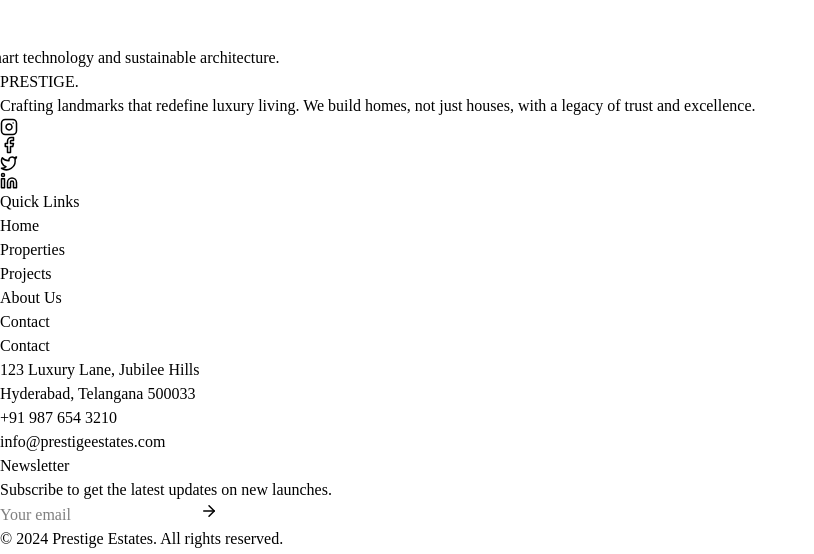
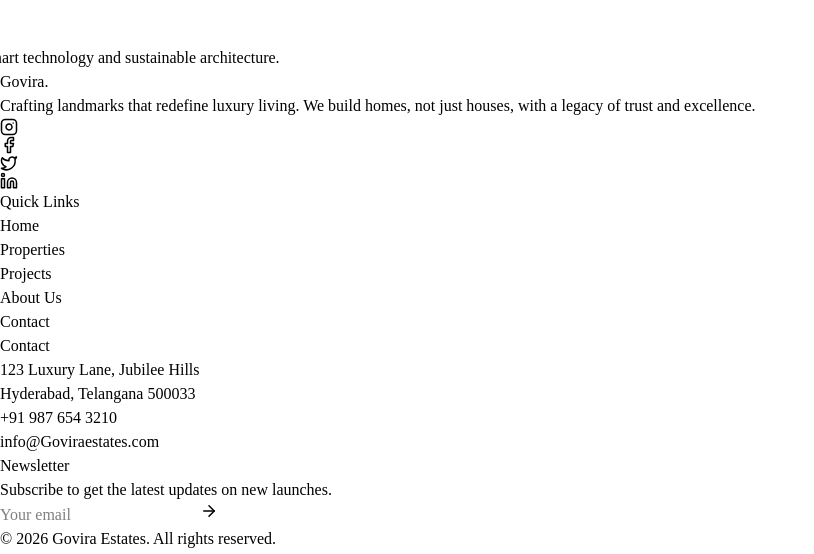
Before and after one commit to mpranavraj/RealEstateDemo, a React (Vite) app in the folder client/: page /plans in a window 1280 px wide. Shown: the part 2202-2756 px from the top of the page, without its empty margins (0-814 px from the left). Built offline with nearby package versions, Linux system fonts and the light colour scheme; a web font is replaced by a local one.

Commit message:
Run project locally and minor fixes

```diff
--- a/client/index.html
+++ b/client/index.html
@@ -4,12 +4,12 @@
     <meta charset="UTF-8" />
     <meta name="viewport" content="width=device-width, initial-scale=1.0, maximum-scale=1" />
 
-    <meta property="og:title" content="Prestige Estates | Luxury Living" />
+    <meta property="og:title" content="Govira Estates | Luxury Living" />
     <meta property="og:description" content="Premium real estate and luxury homes." />
     <meta property="og:type" content="website" />
     <meta property="og:image" content="/images/hero-exterior.png" />
     <meta name="twitter:card" content="summary_large_image" />
-    <meta name="twitter:title" content="Prestige Estates" />
+    <meta name="twitter:title" content="Govira Estates" />
     <meta name="twitter:description" content="Premium real estate and luxury homes." />
     <meta name="twitter:image" content="/images/hero-exterior.png" />
 
--- a/client/src/components/footer.tsx
+++ b/client/src/components/footer.tsx
@@ -9,7 +9,7 @@ export function Footer() {
       <div className="container mx-auto px-6">
         <div className="grid md:grid-cols-4 gap-12 mb-16">
           <div className="space-y-6">
-            <h3 className="text-3xl font-serif font-bold">PRESTIGE<span className="text-secondary">.</span></h3>
+            <h3 className="text-3xl font-serif font-bold">Govira<span className="text-secondary">.</span></h3>
             <p className="text-white/70 leading-relaxed">
               Crafting landmarks that redefine luxury living. We build homes, not just houses, with a legacy of trust and excellence.
             </p>
@@ -38,7 +38,7 @@ export function Footer() {
               <li>123 Luxury Lane, Jubilee Hills</li>
               <li>Hyderabad, Telangana 500033</li>
               <li>+91 987 654 3210</li>
-              <li>info@prestigeestates.com</li>
+              <li>info@Goviraestates.com</li>
             </ul>
           </div>
 
@@ -55,7 +55,7 @@ export function Footer() {
         </div>
 
         <div className="pt-8 border-t border-white/10 flex flex-col md:flex-row justify-between items-center gap-4 text-sm text-white/50">
-          <p>&copy; 2024 Prestige Estates. All rights reserved.</p>
+          <p>&copy; 2026 Govira Estates. All rights reserved.</p>
           <div className="flex gap-6">
             <a href="#" className="hover:text-white">Privacy Policy</a>
             <a href="#" className="hover:text-white">Terms of Service</a>
--- a/client/src/components/navbar.tsx
+++ b/client/src/components/navbar.tsx
@@ -32,7 +32,7 @@ export function Navbar() {
       <div className="container mx-auto px-6 flex items-center justify-between">
         <Link href="/">
           <a className="text-2xl font-serif font-bold tracking-tight">
-            PRESTIGE<span className="text-secondary">.</span>
+            Govira<span className="text-secondary">.</span>
           </a>
         </Link>
 
--- a/client/src/lib/constants.ts
+++ b/client/src/lib/constants.ts
@@ -102,7 +102,7 @@ export const TESTIMONIALS = [
     id: 1,
     name: "Rajesh Kumar",
     role: "Business Owner",
-    content: "Buying a home with Prestige Estates was a seamless experience. The attention to detail in their properties is unmatched.",
+    content: "Buying a home with Govira Estates was a seamless experience. The attention to detail in their properties is unmatched.",
     image: "https://images.unsplash.com/photo-1507003211169-0a1dd7228f2d?auto=format&fit=crop&q=80&w=200"
   },
   {
--- a/client/src/pages/about.tsx
+++ b/client/src/pages/about.tsx
@@ -84,7 +84,7 @@ export default function About() {
                 </h2>
               </div>
               <p className="text-2xl font-light text-white/60 leading-relaxed max-w-xl">
-                Prestige Estates began with a simple vision: to create living spaces that inspire. Over three decades, we have grown from a boutique developer to one of the most trusted names in luxury real estate.
+                Govira Estates began with a simple vision: to create living spaces that inspire. Over three decades, we have grown from a boutique developer to one of the most trusted names in luxury real estate.
               </p>
               <p className="text-lg font-light text-white/40 leading-relaxed max-w-xl">
                 Our commitment to quality, transparency, and innovation has earned us the trust of over 10,000 families. We don't just build buildings — we build communities that endure.
@@ -107,7 +107,7 @@ export default function About() {
                 <img
                   src="/images/hero-exterior.png"
                   className="w-full h-full object-cover transition-transform duration-[2s] group-hover:scale-110"
-                  alt="Prestige Legacy"
+                  alt="Govira Legacy"
                 />
                 <div className="absolute inset-0 border-[20px] border-white/5 m-8 pointer-events-none transition-all duration-1000 group-hover:m-4" />
               </motion.div>
@@ -237,7 +237,7 @@ export default function About() {
             JOIN THE <span className="italic text-secondary">LEGACY</span>
           </h2>
           <p className="text-xl font-light text-white/40 max-w-2xl mx-auto">
-            Experience the Prestige difference — where every home is a masterpiece.
+            Experience the Govira difference — where every home is a masterpiece.
           </p>
           <Button className="bg-secondary hover:bg-white text-primary px-16 py-8 rounded-none text-xl font-bold transition-all duration-500 group">
             GET IN TOUCH
--- a/client/src/pages/contact.tsx
+++ b/client/src/pages/contact.tsx
@@ -146,7 +146,7 @@ export default function Contact() {
                   {
                     icon: Mail,
                     title: "Email",
-                    lines: ["info@prestigeestates.com", "sales@prestigeestates.com"],
+                    lines: ["info@Goviraestates.com", "sales@Goviraestates.com"],
                   },
                   {
                     icon: Clock,
--- a/client/src/pages/home.tsx
+++ b/client/src/pages/home.tsx
@@ -41,7 +41,7 @@ export default function Home() {
               The Epitome of Living
             </span>
             <h1 className="text-7xl md:text-[10rem] font-serif font-black leading-[0.85] tracking-tighter mb-12">
-              PRESTIGE<br/>
+              Govira<br/>
               <span className="italic text-transparent bg-clip-text bg-gradient-to-r from-secondary via-secondary/70 to-secondary/30">ESTATES</span>
             </h1>
             <div className="flex flex-col md:flex-row items-center justify-center gap-8 mt-16">
--- a/client/src/pages/plans.tsx
+++ b/client/src/pages/plans.tsx
@@ -170,7 +170,7 @@ export default function Plans() {
                         </div>
                         <div className="mt-8 p-10 bg-white/5 backdrop-blur-md border border-white/10 rounded-3xl text-left w-full group-hover:bg-secondary group-hover:text-primary transition-all duration-700">
                             <span className="text-xs uppercase tracking-widest font-bold opacity-50 mb-2 block">Milestone 0{idx+1}</span>
-                            <h4 className="text-2xl font-serif font-bold mb-4">Prestige Heights Phase {idx+1}</h4>
+                            <h4 className="text-2xl font-serif font-bold mb-4">Govira Heights Phase {idx+1}</h4>
                             <p className="text-sm font-light leading-relaxed max-w-xs">Revolutionizing the skyline with integrated smart technology and sustainable architecture.</p>
                         </div>
                     </div>
```
